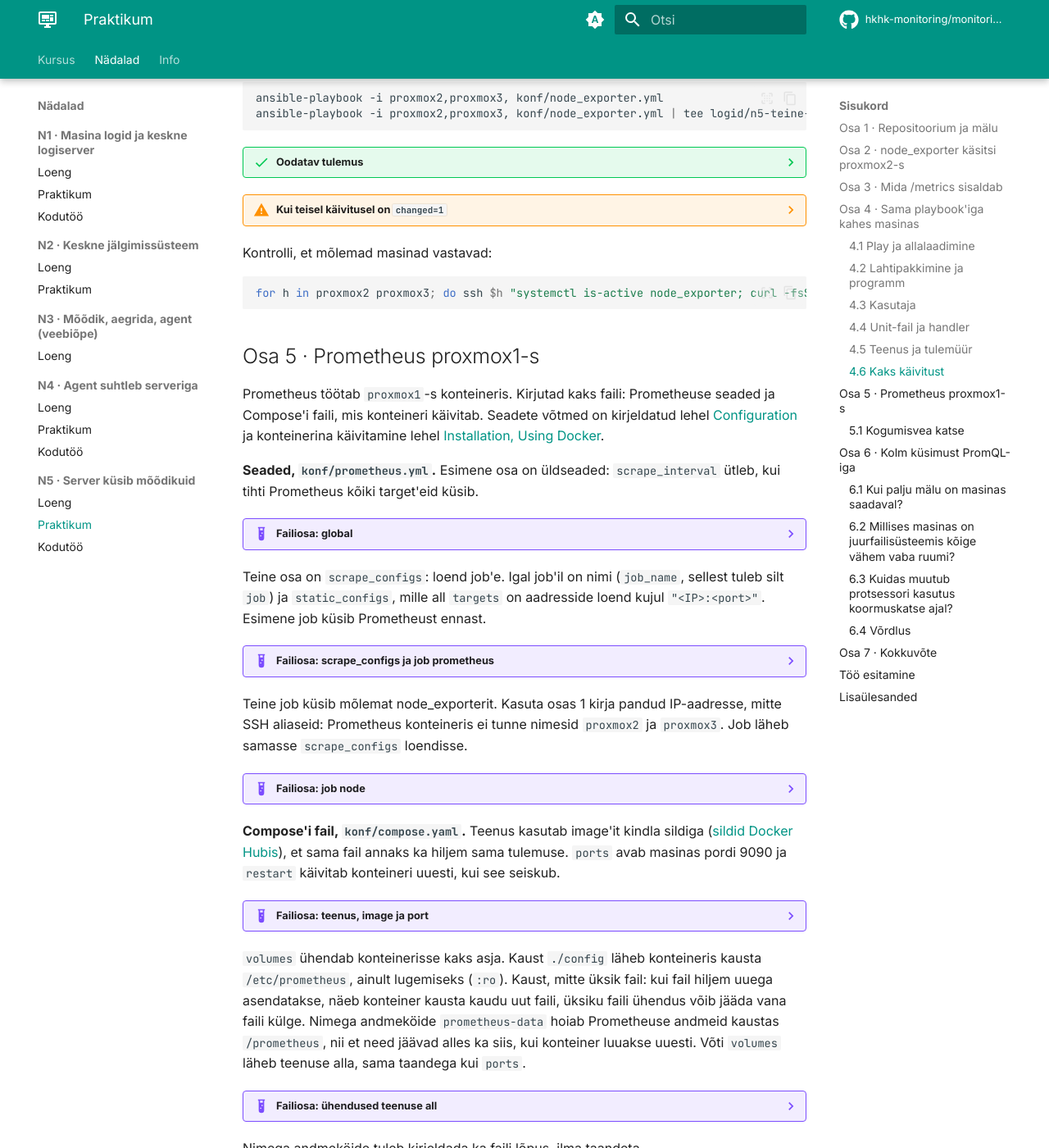
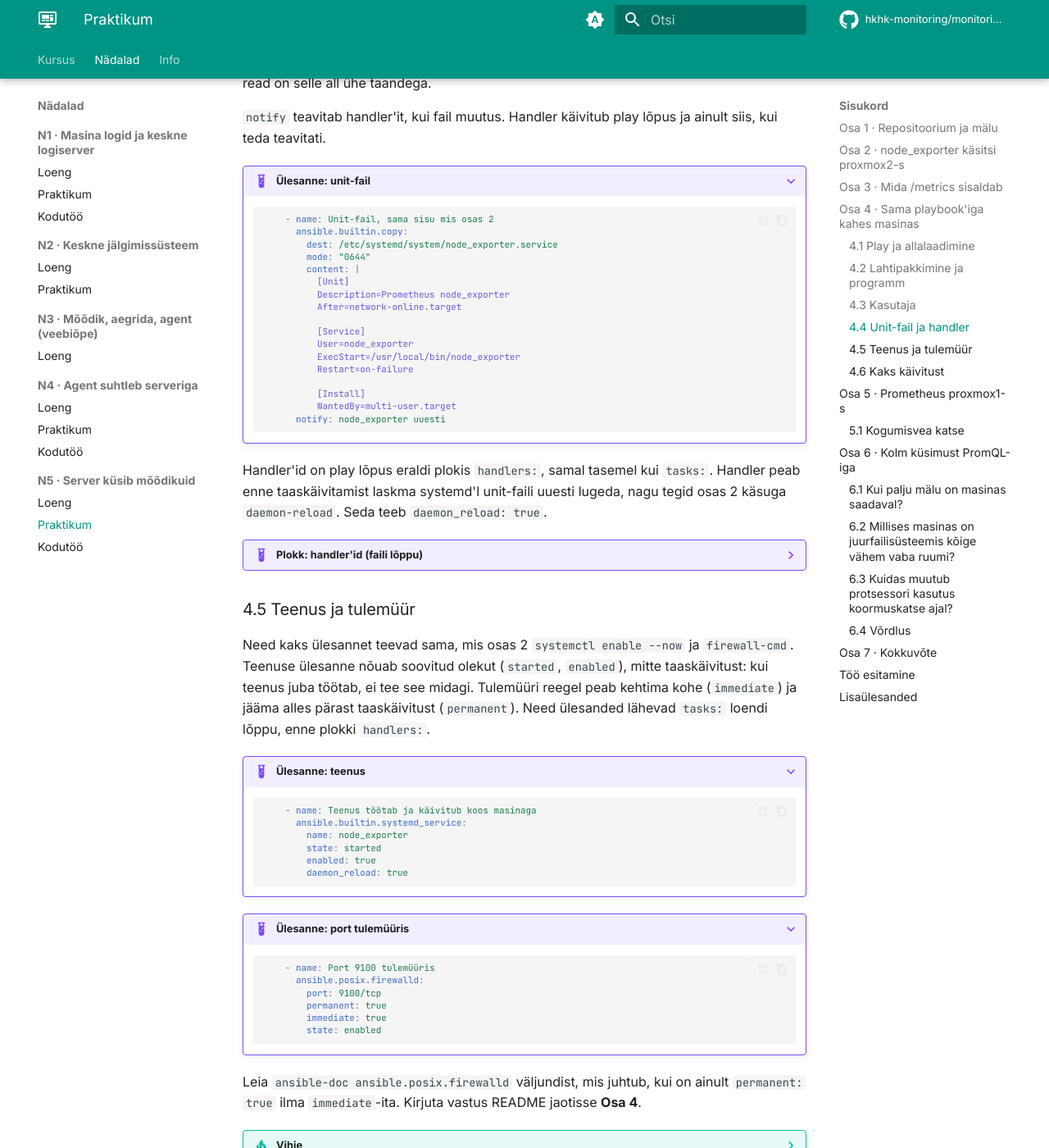
Before and after one commit to hkhk-monitoring/monitoring, an MkDocs documentation site: the page built from docs/week05/lab.md, in a window 1280 px wide and 1400 px high, scrolled down 7427 px. Shown: the whole window at 82% size. Built offline with MkDocs 1.6.1 and Material for MkDocs 9.7.7, drawn with Linux system fonts in a browser that asks for light colours; comment, search, counter and statistics services are not loaded; some of the changed text lies outside the part shown.

Commit message:
N4 praktikum; N5 praktikum

````diff
--- a/docs/week05/lab.md
+++ b/docs/week05/lab.md
@@ -149,7 +149,7 @@ node_exporteri repositooriumis on ametlik näidis kaustas [examples/systemd](htt
 
 Loo `proxmox2`-s fail `/etc/systemd/system/node_exporter.service` (`sudo nano`). Fail jääb alles: osas 4 kirjutab playbook täpselt sama sisu.
 
-??? example "Fail: /etc/systemd/system/node_exporter.service"
+???+ example "Fail: /etc/systemd/system/node_exporter.service"
     ```ini
     [Unit]
     Description=Prometheus node_exporter
@@ -255,7 +255,7 @@ Kirjuta README jaotisse **Osa 3** kummagi nimi, tüüp ja ühik. Kuidas tunned c
 
 Loo fail `konf/node_exporter.yml`. Play algus ütleb, millistes masinates ülesanded käivituvad (`hosts: all` tähendab kõiki, mille annad käsus `-i`) ja et need käivituvad `sudo` kaudu (`become: true`). Versioon ja aadressid on muutujates, et versiooni vahetamiseks piisaks ühest reast. `{{ ... }}` asendab muutuja väärtusega.
 
-??? example "Ülesanne: play algus"
+???+ example "Ülesanne: play algus"
     ```yaml
     - name: node_exporter jälgitavatesse masinatesse
       hosts: all
@@ -269,7 +269,7 @@ Loo fail `konf/node_exporter.yml`. Play algus ütleb, millistes masinates ülesa
 
 Esimene ülesanne laadib arhiivi alla ja kontrollib kontrollsummat, nagu tegid osas 2 käskudega `curl` ja `sha256sum`. `dest` on fail sihtmasinas. `checksum` ütleb, et summa võetakse veebiaadressilt `sha256sums.txt`: kui fail ei vasta, ülesanne ebaõnnestub.
 
-??? example "Ülesanne: väljalase alla koos kontrollsummaga"
+???+ example "Ülesanne: väljalase alla koos kontrollsummaga"
     ```yaml
         - name: Väljalase alla koos kontrollsummaga
           ansible.builtin.get_url:
@@ -294,7 +294,7 @@ ansible-playbook -i proxmox2,proxmox3, konf/node_exporter.yml
 
 Need kaks ülesannet teevad sama, mis osas 2 käsud `tar` ja `install`. Arhiiv ja programm on juba sihtmasinas, mitte sinu arvutis, seda ütleb `remote_src: true`. `creates` jätab lahtipakkimise vahele, kui programm on juba lahti pakitud, muidu oleks ülesanne igal käivitusel `changed`.
 
-??? example "Ülesanne: arhiiv lahti"
+???+ example "Ülesanne: arhiiv lahti"
     ```yaml
         - name: Arhiiv lahti
           ansible.builtin.unarchive:
@@ -304,7 +304,7 @@ Need kaks ülesannet teevad sama, mis osas 2 käsud `tar` ja `install`. Arhiiv j
             creates: "/tmp/{{ ne_name }}/node_exporter"
     ```
 
-??? example "Ülesanne: programm kausta /usr/local/bin"
+???+ example "Ülesanne: programm kausta /usr/local/bin"
     ```yaml
         - name: Programm kausta /usr/local/bin
           ansible.builtin.copy:
@@ -320,7 +320,7 @@ Käivita playbook ja kontrolli: `ssh proxmox3 "/usr/local/bin/node_exporter --ve
 
 See ülesanne teeb sama, mis osas 2 käsk `useradd`: süsteemikasutaja ilma kodukaustata ja ilma sisselogimisõiguseta. Võrdle parameetreid käsu võtmetega: `system` on `--system`, `shell` on `--shell` ja `create_home: false` on `--no-create-home`.
 
-??? example "Ülesanne: süsteemikasutaja"
+???+ example "Ülesanne: süsteemikasutaja"
     ```yaml
         - name: Süsteemikasutaja node_exporter
           ansible.builtin.user:
@@ -336,7 +336,7 @@ Unit-faili sisu peab olema täpselt sama, mis osas 2 käsitsi loodud failis. Kui
 
 `notify` teavitab handler'it, kui fail muutus. Handler käivitub play lõpus ja ainult siis, kui teda teavitati.
 
-??? example "Ülesanne: unit-fail"
+???+ example "Ülesanne: unit-fail"
     ```yaml
         - name: Unit-fail, sama sisu mis osas 2
           ansible.builtin.copy:
@@ -373,7 +373,7 @@ Handler'id on play lõpus eraldi plokis `handlers:`, samal tasemel kui `tasks:`.
 
 Need kaks ülesannet teevad sama, mis osas 2 `systemctl enable --now` ja `firewall-cmd`. Teenuse ülesanne nõuab soovitud olekut (`started`, `enabled`), mitte taaskäivitust: kui teenus juba töötab, ei tee see midagi. Tulemüüri reegel peab kehtima kohe (`immediate`) ja jääma alles pärast taaskäivitust (`permanent`). Need ülesanded lähevad `tasks:` loendi lõppu, enne plokki `handlers:`.
 
-??? example "Ülesanne: teenus"
+???+ example "Ülesanne: teenus"
     ```yaml
         - name: Teenus töötab ja käivitub koos masinaga
           ansible.builtin.systemd_service:
@@ -383,7 +383,7 @@ Need kaks ülesannet teevad sama, mis osas 2 `systemctl enable --now` ja `firewa
             daemon_reload: true
     ```
 
-??? example "Ülesanne: port tulemüüris"
+???+ example "Ülesanne: port tulemüüris"
     ```yaml
         - name: Port 9100 tulemüüris
           ansible.posix.firewalld:
@@ -425,7 +425,7 @@ Prometheus töötab `proxmox1`-s konteineris. Kirjutad kaks faili: Prometheuse s
 
 **Seaded, `konf/prometheus.yml`.** Esimene osa on üldseaded: `scrape_interval` ütleb, kui tihti Prometheus kõiki target'eid küsib.
 
-??? example "Failiosa: global"
+???+ example "Failiosa: global"
     ```yaml
     global:
       scrape_interval: 15s
@@ -433,7 +433,7 @@ Prometheus töötab `proxmox1`-s konteineris. Kirjutad kaks faili: Prometheuse s
 
 Teine osa on `scrape_configs`: loend job'e. Igal job'il on nimi (`job_name`, sellest tuleb silt `job`) ja `static_configs`, mille all `targets` on aadresside loend kujul `"<IP>:<port>"`. Esimene job küsib Prometheust ennast.
 
-??? example "Failiosa: scrape_configs ja job prometheus"
+???+ example "Failiosa: scrape_configs ja job prometheus"
     ```yaml
     scrape_configs:
       - job_name: prometheus
@@ -443,7 +443,7 @@ Teine osa on `scrape_configs`: loend job'e. Igal job'il on nimi (`job_name`, sel
 
 Teine job küsib mõlemat node_exporterit. Kasuta osas 1 kirja pandud IP-aadresse, mitte SSH aliaseid: Prometheus konteineris ei tunne nimesid `proxmox2` ja `proxmox3`. Job läheb samasse `scrape_configs` loendisse.
 
-??? example "Failiosa: job node"
+???+ example "Failiosa: job node"
     ```yaml
       - job_name: node
         static_configs:
@@ -452,7 +452,7 @@ Teine job küsib mõlemat node_exporterit. Kasuta osas 1 kirja pandud IP-aadress
 
 **Compose'i fail, `konf/compose.yaml`.** Teenus kasutab image'it kindla sildiga ([sildid Docker Hubis](https://hub.docker.com/r/prom/prometheus/tags)), et sama fail annaks ka hiljem sama tulemuse. `ports` avab masinas pordi 9090 ja `restart` käivitab konteineri uuesti, kui see seiskub.
 
-??? example "Failiosa: teenus, image ja port"
+???+ example "Failiosa: teenus, image ja port"
     ```yaml
     services:
       prometheus:
@@ -464,7 +464,7 @@ Teine job küsib mõlemat node_exporterit. Kasuta osas 1 kirja pandud IP-aadress
 
 `volumes` ühendab konteinerisse kaks asja. Kaust `./config` läheb konteineris kausta `/etc/prometheus`, ainult lugemiseks (`:ro`). Kaust, mitte üksik fail: kui fail hiljem uuega asendatakse, näeb konteiner kausta kaudu uut faili, üksiku faili ühendus võib jääda vana faili külge. Nimega andmeköide `prometheus-data` hoiab Prometheuse andmeid kaustas `/prometheus`, nii et need jäävad alles ka siis, kui konteiner luuakse uuesti. Võti `volumes` läheb teenuse alla, sama taandega kui `ports`.
 
-??? example "Failiosa: ühendused teenuse all"
+???+ example "Failiosa: ühendused teenuse all"
     ```yaml
         volumes:
           - ./config:/etc/prometheus:ro
@@ -473,7 +473,7 @@ Teine job küsib mõlemat node_exporterit. Kasuta osas 1 kirja pandud IP-aadress
 
 Nimega andmeköide tuleb kirjeldada ka faili lõpus, ilma taandeta.
 
-??? example "Failiosa: andmeköide faili lõppu"
+???+ example "Failiosa: andmeköide faili lõppu"
     ```yaml
     volumes:
       prometheus-data:
````
Also changed, not shown: docs/week04/lab.md (+7 -7 lines).
